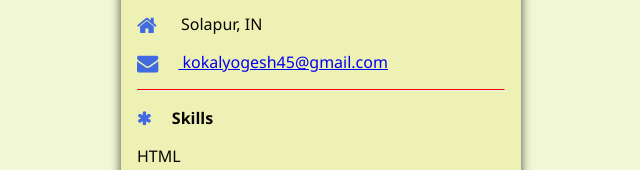
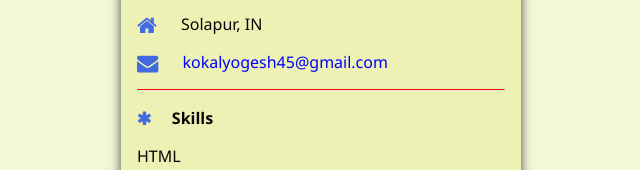
Before and after one commit to Yogi2949/Yogi2949.github.io, a plain HTML site: page index.html in a window 1280 px wide. Shown: the part 630-800 px from the top of the page, 319-959 px from the left. Drawn offline with nearby package versions, Linux system fonts and the light colour scheme.

Commit message:
Third commit

```diff
--- a/style.css
+++ b/style.css
@@ -20,6 +20,13 @@ a:visited {
   background-color: transparent;
   text-decoration: none;
 }
+
+a:link {
+  color: blue;
+  background-color: transparent;
+  text-decoration: none;
+}
+
 
 .image-container{
     position: relative;
```
